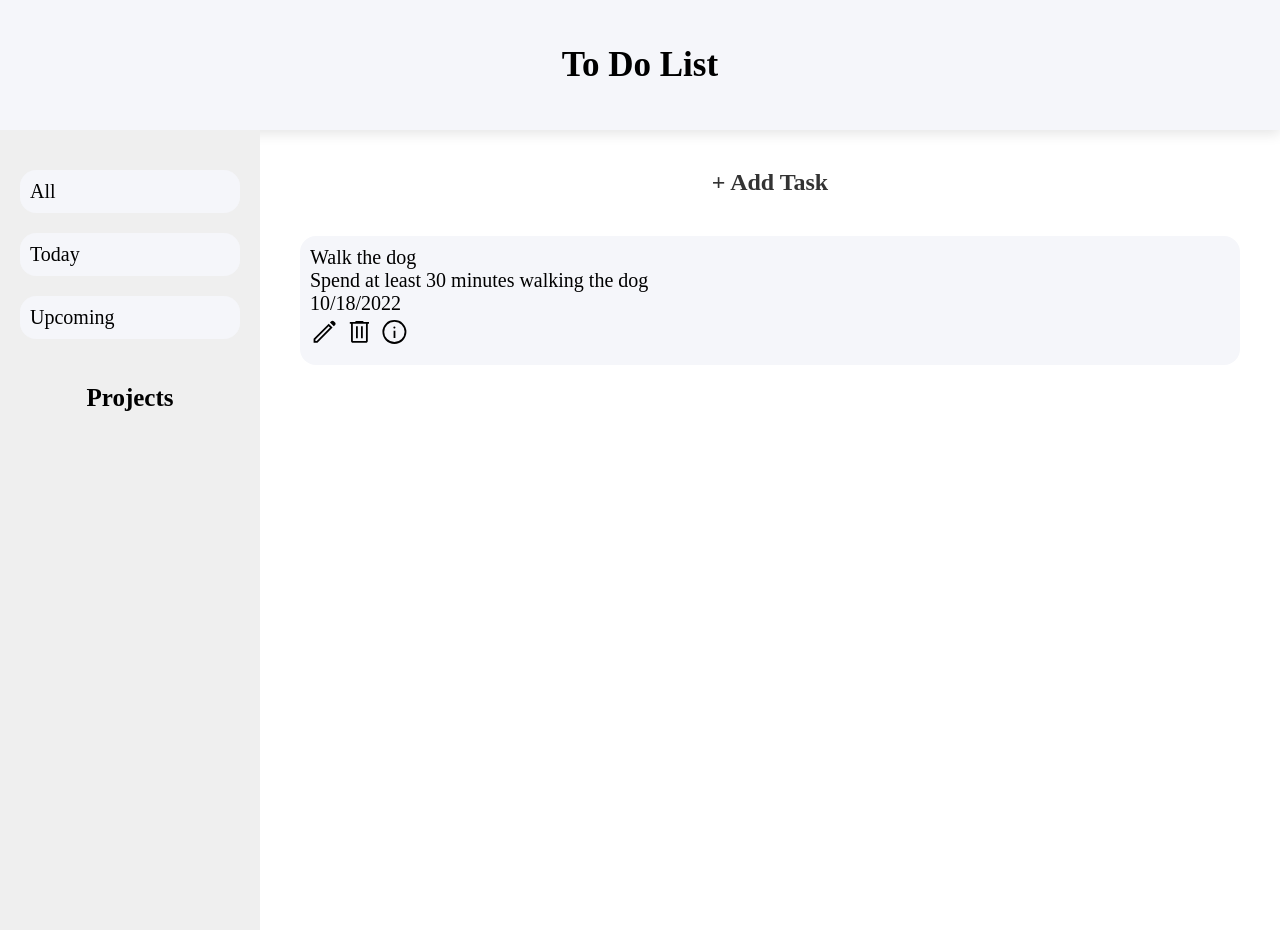
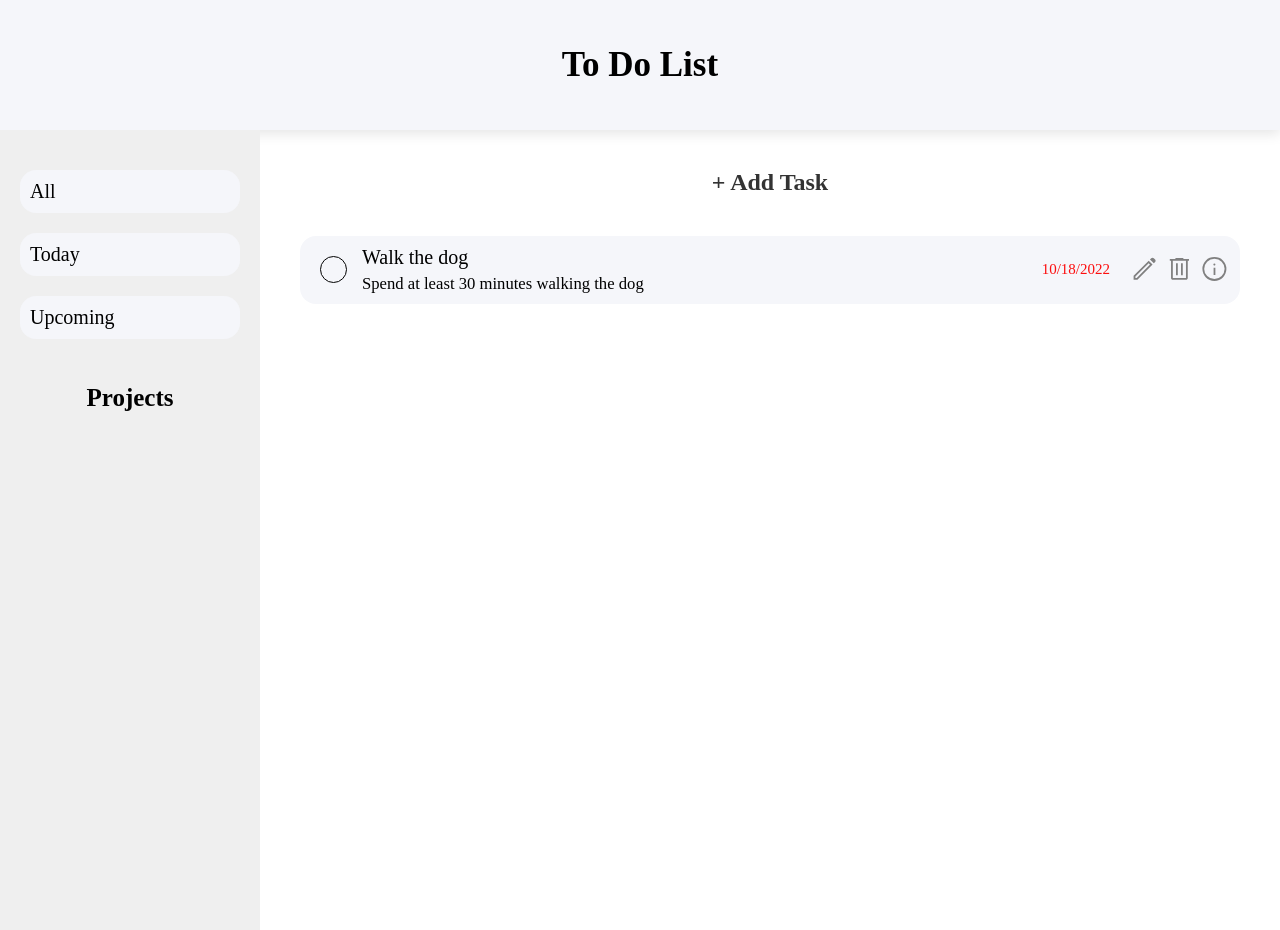
Before and after one commit to jwjepson/todo-list, a website built with webpack: page dist/index.html in a window 1280 px wide. Built offline with Linux system fonts and the light colour scheme.

Commit message:
style task list item

```diff
--- a/src/styles.css
+++ b/src/styles.css
@@ -76,6 +76,9 @@ body {
     background-color:#F5F6FA;
     padding: 10px;
     border-radius: 1rem;
+    display: flex;
+    align-items: center;
+    justify-content: space-between;
 }
 
 .todo-list > ul > li:hover {
@@ -217,3 +220,33 @@ body {
 .select-priority input[type="radio"]:hover + label {
     cursor: pointer;
 }
+
+.task-description {
+    font-size: smaller;
+    margin-top: 5px;
+}
+
+#delete-button, #edit-button, #info-button {
+    fill: gray;
+    margin-left: 5px;
+}
+
+.task-complete-button {
+    height: 25px;
+    width: 25px;
+    border: 1px solid black;
+    border-radius: 50%;
+    margin-right: 15px;
+    margin-left: 10px;
+}
+
+.information-left, .information-right {
+    display: flex;
+    align-items: center;
+}
+
+.task-dueDate {
+    font-size: 15px;
+    color:#FC0E0E;
+    margin-right: 15px;
+}
```
Also changed, not shown: dist/main.js.
